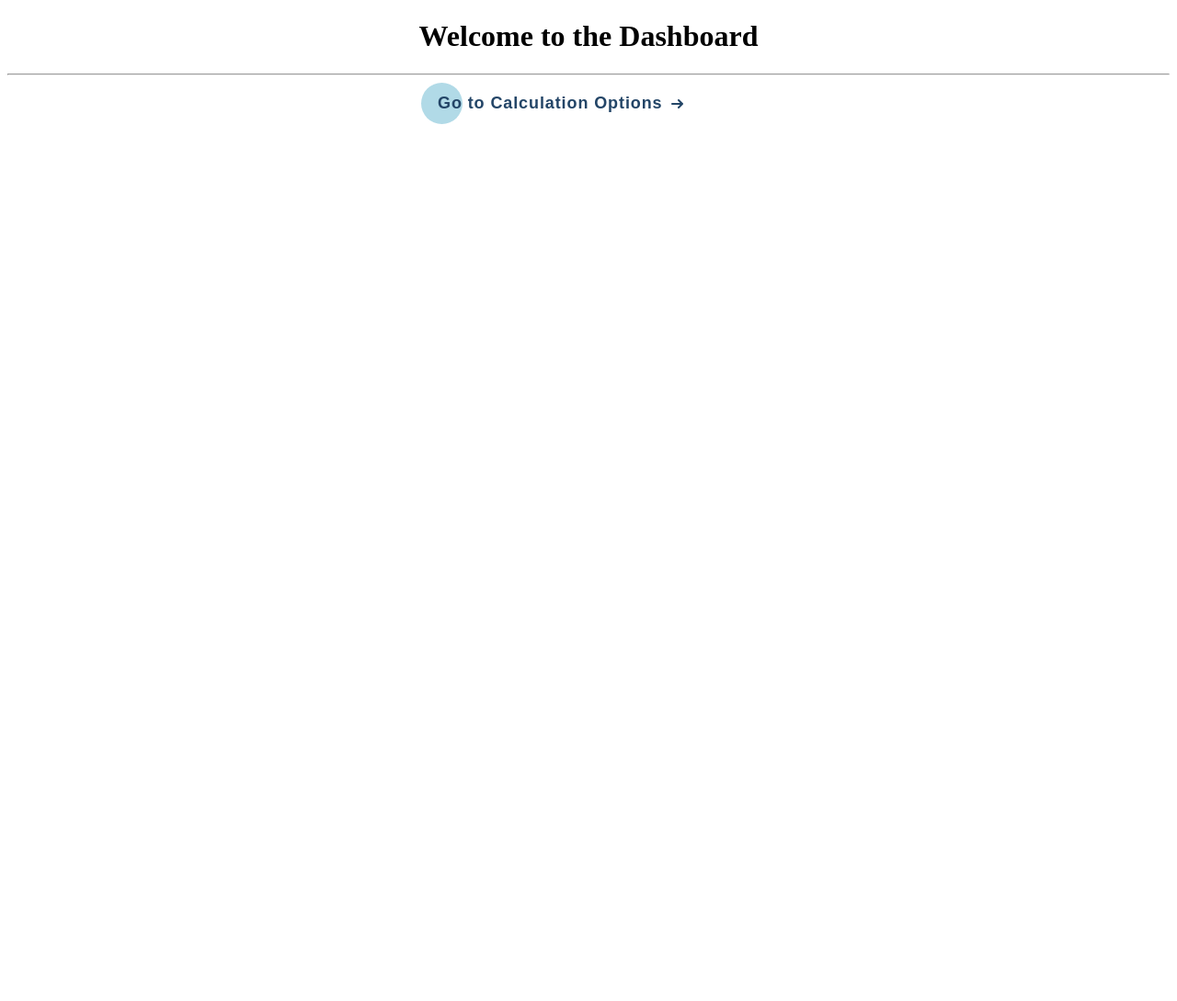
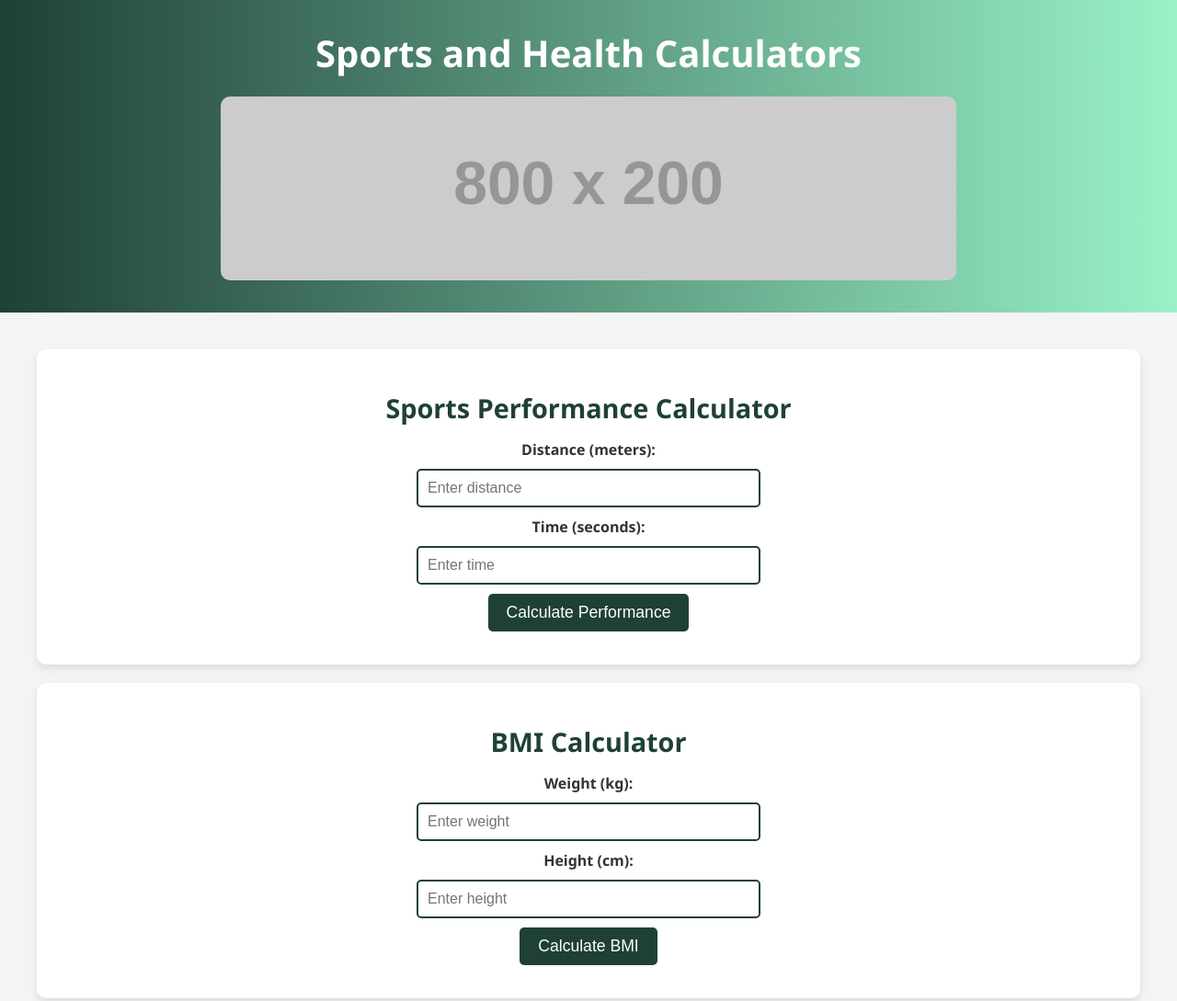
Before and after one commit to HatemMohmmed73/sport_Calculater, a website: page frontend/dashboard.html in a window 1280 px wide. Shown: the top 1089 px of the page at 92% size. Before the commit the page ends 800 px from the top, so only its background shows below. Drawn offline with Linux system fonts and the light colour scheme; placeholder pictures from the web are drawn by us.

Commit message:
Update dashboard.html

```diff
--- a/frontend/dashboard.html
+++ b/frontend/dashboard.html
@@ -3,79 +3,195 @@
 <head>
     <meta charset="UTF-8">
     <meta name="viewport" content="width=device-width, initial-scale=1.0">
-    <title>Dashboard</title>
-   <style>
-   .cta {
-    position: relative;
-    margin: auto;
-    margin-left: 450px;
-    padding: 12px 18px;
-    transition: all 0.2s ease;
-    border: none;
-    background: none;
-    cursor: pointer;
-  }
+    <title>Sports and Health Calculators</title>
+    <style>
+        /* General Styles */
+        body {
+            font-family: 'Segoe UI', Tahoma, Geneva, Verdana, sans-serif;
+            background-color: #f4f4f4;
+            color: #333;
+            margin: 0;
+            padding: 0;
+        }
+        header {
+            background: linear-gradient(to right, #1f4037, #99f2c8);
+            color: white;
+            padding: 30px;
+            text-align: center;
+        }
+        header h1 {
+            margin: 0;
+            font-size: 2.5em;
+        }
+        main {
+            max-width: 1200px;
+            margin: 40px auto;
+            padding: 0 20px;
+        }
 
-  .cta:before {
-    content: "";
-    position: absolute;
-    top: 0;
-    left: 0;
-    display: block;
-    border-radius: 50px;
-    background: #b1dae7;
-    width: 45px;
-    height: 45px;
-    transition: all 0.3s ease;
-  }
+section:hover {
+  transform: scale(1.05);
+}
 
-  .cta span {
-    position: relative;
-    font-family: "Ubuntu", sans-serif;
-    font-size: 18px;
-    font-weight: 700;
-    letter-spacing: 0.05em;
-    color: #234567;
-  }
 
-  .cta svg {
-    position: relative;
-    top: 0;
-    margin-left: 10px;
-    fill: none;
-    stroke-linecap: round;
-    stroke-linejoin: round;
-    stroke: #234567;
-    stroke-width: 2;
-    transform: translateX(-5px);
-    transition: all 0.3s ease;
-  }
 
-  .cta:hover:before {
-    width: 100%;
-    background: #b1dae7;
-  }
+        section {
+          transition: .6s ease-in-out;
+          text-align: center;
+            background-color: #fff;
+            padding: 20px;
+            margin-bottom: 20px;
+            border-radius: 10px;
+            box-shadow: 0 4px 8px rgba(0, 0, 0, 0.1);
+        }
+        section h2 {
+            color: #1f4037;
+            font-size: 1.8em;
+            margin-bottom: 15px;
+        }
+        form {
+            display: flex;
+            flex-direction: column;
+            align-items: center;
+            gap: 10px;
+        }
+        label {
+            font-weight: bold;
+        }
+        input, select {
+            width: 100%;
+            max-width: 350px;
+            padding: 10px;
+            border: 2px solid #1f4037;
+            border-radius: 5px;
+            outline: none;
+            font-size: 1em;
+        }
+        input:focus, select:focus {
+            border-color: #99f2c8;
+        }
+        button {
+            background-color: #1f4037;
+            color: white;
+            border: none;
+            padding: 10px 20px;
+            border-radius: 5px;
+            cursor: pointer;
+            font-size: 1.1em;
+            transition: background-color 0.3s ease;
+        }
+        button:hover {
+            background-color: #3da05c;
+        }
+        #result {
+            margin-top: 20px;
+            font-size: 1.3em;
+            color: #1f4037;
+            text-align: center;
+        }
+        img {
+            margin-top: 20px;
+            border-radius: 10px;
+            max-width: 100%;
+        }
+    </style>
+</head>
+<body>
+    <header>
+        <h1>Sports and Health Calculators</h1>
+        <img src="https://via.placeholder.com/800x200.png?text=Stay+Healthy+and+Fit" alt="Stay Healthy and Fit">
+    </header>
 
-  .cta:hover svg {
-    transform: translateX(0);
-  }
+    <main>
+        <!-- Performance Calculator Section -->
+        <section>
+            <h2>Sports Performance Calculator</h2>
+            <form id="performanceForm">
+                <label for="distance">Distance (meters):</label>
+                <input type="number" id="distance" placeholder="Enter distance" required>
 
-  .cta:active {
-    transform: scale(0.95);
-  }</style>
-</head>
-<header><h1 style="text-align: center;">Welcome to the Dashboard</h1></header>
-<hr>
-<body>
-    <a href="calculate.html">
-        <button class="cta" type="button">
-          <span>Go to Calculation Options</span>
-          <svg width="15px" height="10px" viewBox="0 0 13 10">
-            <path d="M1,5 L11,5"></path>
-            <polyline points="8 1 12 5 8 9"></polyline>
-          </svg>
-        </button>
-      </a>
+                <label for="time">Time (seconds):</label>
+                <input type="number" id="time" placeholder="Enter time" required>
 
+                <button type="submit">Calculate Performance</button>
+            </form>
+            <p id="performanceResult"></p>
+        </section>
+
+        <!-- BMI Calculator Section -->
+        <section>
+            <h2>BMI Calculator</h2>
+            <form id="bmiForm">
+                <label for="bmiWeight">Weight (kg):</label>
+                <input type="number" id="bmiWeight" placeholder="Enter weight" required>
+
+                <label for="bmiHeight">Height (cm):</label>
+                <input type="number" id="bmiHeight" placeholder="Enter height" required>
+
+                <button type="submit">Calculate BMI</button>
+            </form>
+            <p id="bmiResult"></p>
+        </section>
+
+        <!-- Calorie Calculator Section -->
+        <section>
+            <h2>Calorie Calculator</h2>
+            <form id="calorieForm">
+                <label for="calorieAge">Age (years):</label>
+                <input type="number" id="calorieAge" placeholder="Enter your age" required>
+
+                <label for="calorieWeight">Weight (kg):</label>
+                <input type="number" id="calorieWeight" placeholder="Enter your weight" required>
+
+                <label for="calorieHeight">Height (cm):</label>
+                <input type="number" id="calorieHeight" placeholder="Enter your height" required>
+
+                <label for="activity">Activity Level:</label>
+                <select id="activity">
+                    <option value="1.2">Sedentary (little or no exercise)</option>
+                    <option value="1.375">Lightly active (light exercise 1-3 days/week)</option>
+                    <option value="1.55">Moderately active (exercise 3-5 days/week)</option>
+                    <option value="1.725">Very active (hard exercise 6-7 days a week)</option>
+                    <option value="1.9">Super active (very hard exercise, physical job)</option>
+                </select>
+
+                <button type="submit">Calculate Calories</button>
+            </form>
+            <p id="calorieResult"></p>
+        </section>
+    </main>
+
+    <script>
+        // Performance Calculator
+        document.getElementById('performanceForm').addEventListener('submit', function(e) {
+            e.preventDefault();
+            const distance = parseFloat(document.getElementById('distance').value);
+            const time = parseFloat(document.getElementById('time').value);
+            const speed = (distance / time).toFixed(2);
+            document.getElementById('performanceResult').innerText = `Your speed is ${speed} m/s.`;
+        });
+
+        // BMI Calculator
+        document.getElementById('bmiForm').addEventListener('submit', function(e) {
+            e.preventDefault();
+            const weight = parseFloat(document.getElementById('bmiWeight').value);
+            const height = parseFloat(document.getElementById('bmiHeight').value) / 100;
+            const bmi = (weight / (height ** 2)).toFixed(2);
+            document.getElementById('bmiResult').innerText = `Your BMI is ${bmi}`;
+        });
+
+        // Calorie Calculator
+        document.getElementById('calorieForm').addEventListener('submit', function(e) {
+            e.preventDefault();
+            const age = parseInt(document.getElementById('calorieAge').value);
+            const weight = parseFloat(document.getElementById('calorieWeight').value);
+            const height = parseFloat(document.getElementById('calorieHeight').value);
+            const activity = parseFloat(document.getElementById('activity').value);
+
+            const bmr = 10 * weight + 6.25 * height - 5 * age + 5;
+            const dailyCalories = (bmr * activity).toFixed(2);
+            document.getElementById('calorieResult').innerText = `Your estimated daily caloric needs are ${dailyCalories} calories.`;
+        });
+    </script>
 </body>
 </html>
```
